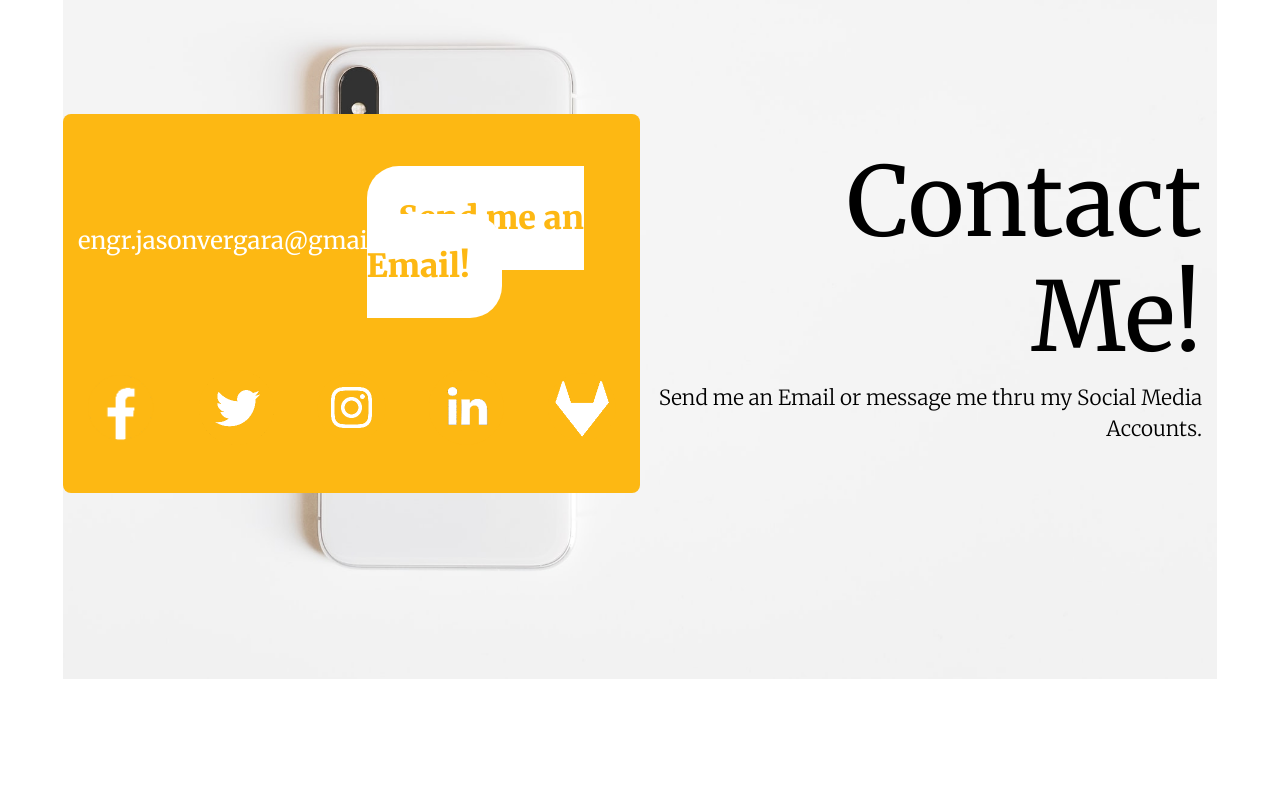
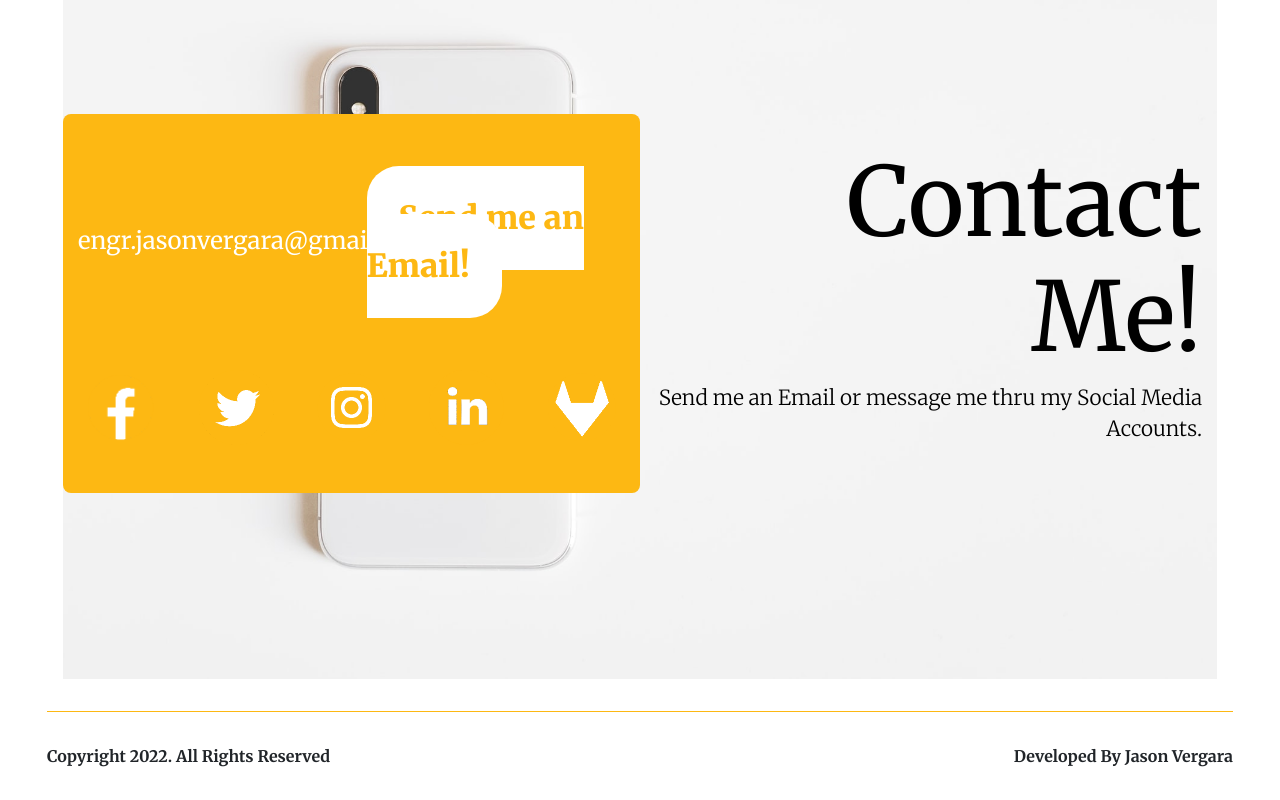
Before and after one commit to engrJason/portfolio, a plain HTML site: page index.html in a window 1280 px wide. Shown: the part 3321-4121 px from the top of the page. Before the commit the page ends 4000 px from the top, so only its background shows below. Drawn offline with nearby package versions, Linux system fonts and the light colour scheme.

Commit message:
Add footer section

```diff
--- a/index.html
+++ b/index.html
@@ -162,6 +162,13 @@
             </div>
             <!-- contact me end -->
 
+            <!-- footer start -->
+            <div class="footer row">
+                <div>Copyright 2022. All Rights Reserved</div>
+                <div>Developed By Jason Vergara</div>
+            </div>
+            <!-- footer end -->
+
         </div>
 
         <!-- bootstrap start -->
--- a/style/style.css
+++ b/style/style.css
@@ -267,3 +267,12 @@ container-fluid {
     height: 75px;
     width: 75px;
 }
+
+.footer {
+    justify-content: space-between;
+    border-top-style: solid;
+    border-width: 0.1rem;
+    border-color: #fdb813;
+    padding-top: 2rem;
+    margin: 2rem;
+}
```
